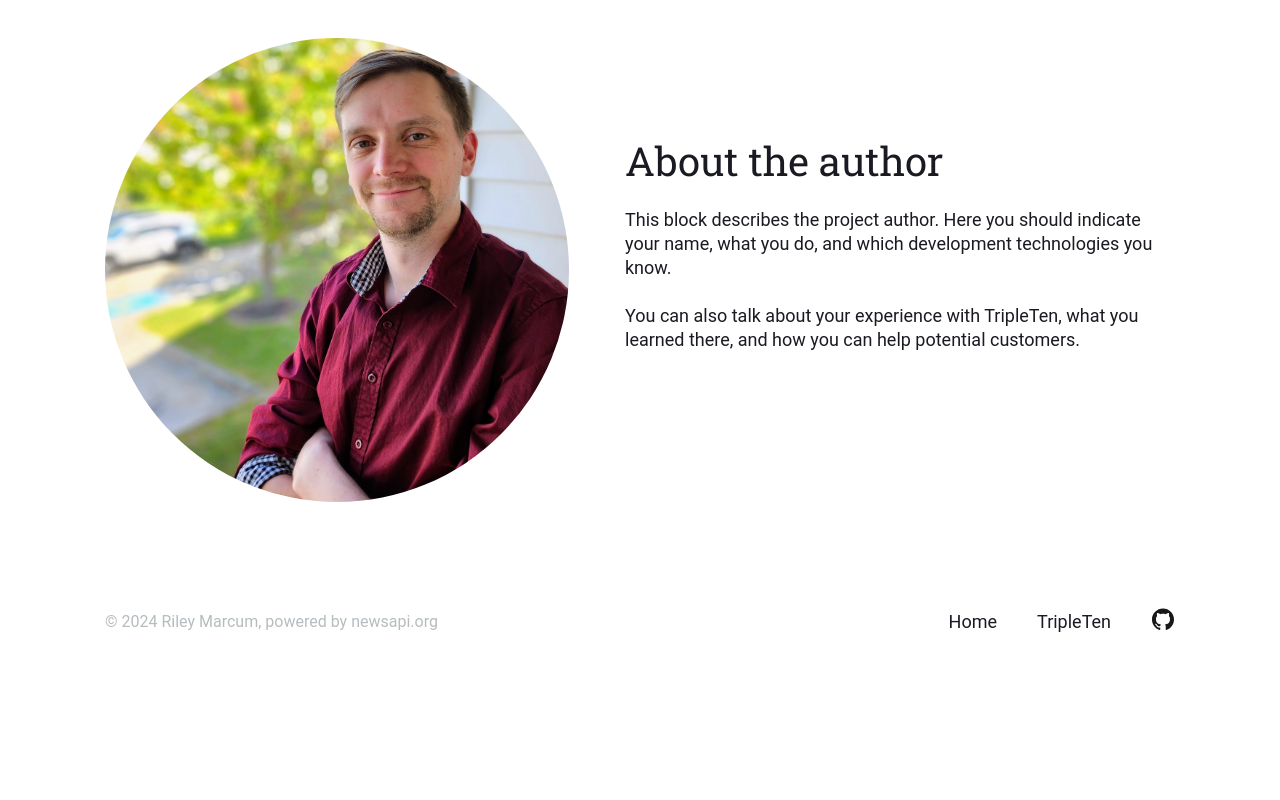
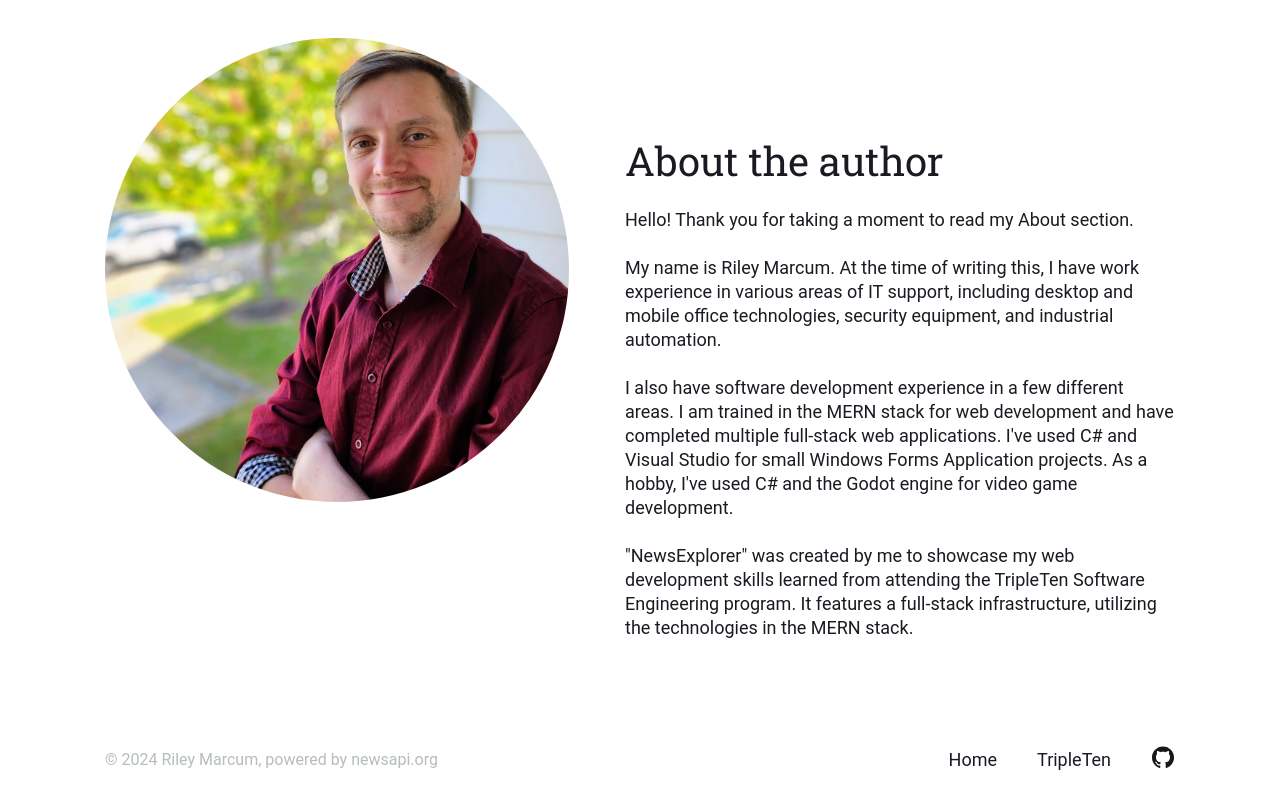
Before and after one commit to Aivaxela/news_explorer_frontend, a React (Vite) app: page / in a window 1280 px wide. Shown: the part 693-1493 px from the top of the page. Before the commit the page ends 1355 px from the top, so only its background shows below. Built offline with nearby package versions, Linux system fonts and the light colour scheme.

Commit message:
update about

```diff
--- a/src/components/About.jsx
+++ b/src/components/About.jsx
@@ -11,12 +11,26 @@ export default function About() {
       <div className="about__text-content">
         <h2 className="about__text-title">About the author</h2>
         <p className="about__text">
-          This block describes the project author. Here you should indicate your
-          name, what you do, and which development technologies you know.
+          Hello! Thank you for taking a moment to read my About section.
           <br />
           <br />
-          You can also talk about your experience with TripleTen, what you
-          learned there, and how you can help potential customers.
+          My name is Riley Marcum. At the time of writing this, I have work
+          experience in various areas of IT support, including desktop and
+          mobile office technologies, security equipment, and industrial
+          automation.
+          <br />
+          <br />
+          I also have software development experience in a few different areas.
+          I am trained in the MERN stack for web development and have completed
+          multiple full-stack web applications. I've used C# and Visual Studio
+          for small Windows Forms Application projects. As a hobby, I've used C#
+          and the Godot engine for video game development.
+          <br />
+          <br />
+          "NewsExplorer" was created by me to showcase my web development skills
+          learned from attending the TripleTen Software Engineering program. It
+          features a full-stack infrastructure, utilizing the technologies in
+          the MERN stack.
         </p>
       </div>
     </section>
```
